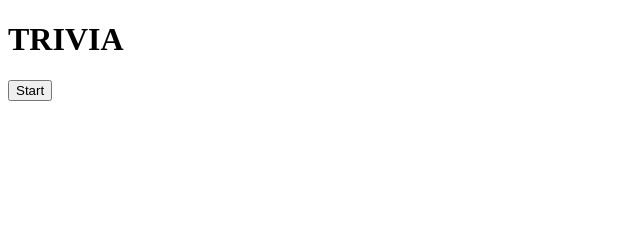
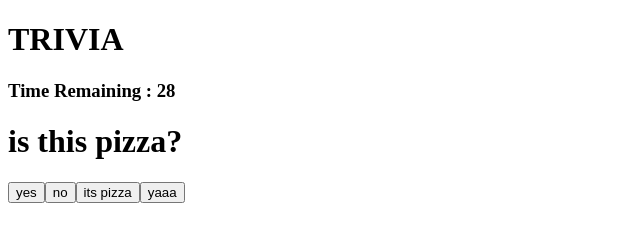
Before and after one commit to briankohnen/TriviaGame, a plain HTML site: page index.html in a window 1280 px wide. Both pictures are taken after a click on the button "Start". Shown: the whole page, without its empty margins (0-640 px from the left). Drawn offline with nearby package versions, Linux system fonts and the light colour scheme.

Commit message:
bk -- working in app.js. created placeholder question and answer pairs for testing funcitonality in trivia game. storing these key/value pairs as objects in an array with the end-goal of being able to easily loop through each array item until the end of the game. can correctly/incorrectly answer question in current state

```diff
--- a/assets/javascript/app.js
+++ b/assets/javascript/app.js
@@ -0,0 +1,151 @@
+var correct = 0;
+var incorrect = 0;
+var unanswered = 0;
+var intervalId;
+var btIntervalId;
+var timer = 30;
+var betweenTimer = 5;
+
+
+var questionsArray = [{
+    question : "is this pizza?",
+    options : ["yes", "no", "its pizza", "yaaa"],
+    answer : "yes"
+    },
+    {
+    question : "is this bread?",
+    options : ["no", "yes", "this is bread", "idk"],
+    answer : "no"
+    },
+    {
+    questions : "is this cheese?",
+    options : ["its fart", "its red", "its cheese", "yes"],
+    answer : "yes"
+    }];
+
+
+$(document).ready(function() {
+
+
+    function runTimer() {
+        clearInterval(intervalId);
+        intervalId = setInterval(decrement, 1000);
+    }
+
+    function decrement() {
+        timer--;
+        $("#timer").html("<h3> Time Remaining : " + timer + "</h3>");
+        if (timer === 0) {
+            stop();
+        }
+    }
+
+    function stop () {
+        clearInterval(intervalId);
+        clearInterval(btIntervalId);
+    }
+
+
+
+    function loadTimer() {
+        clearInterval(btIntervalId);
+        btIntervalId = setInterval(btDecrement, 1000);
+    }
+
+    function btDecrement () {
+        betweenTimer--;
+        if (betweenTimer === 0) {
+            stop();
+        }
+    };
+
+
+
+    $("#startButton").click(function() {
+        $("#startButton").remove();
+        startGame();
+    });
+
+
+    function startGame() {
+
+                runTimer();
+                $("#questionInfo").html("<h1>" + questionsArray[0].question + "</h1>");
+
+                for (var i = 0; i < questionsArray[0].options.length; i++) {
+                    $("#questionInfo").append("<button class=answers>" + questionsArray[0].options[i] + "</button>");
+                }
+
+                console.log(questionsArray[0].answer);
+
+                $(".answers").click(function() {
+                    if ($(this).html() == questionsArray[0].answer) {
+                        stop();
+                        loadTimer();
+                        correct++;
+                        $("#questionInfo").empty();
+                        $("#questionInfo").html("<h1>You guessed correctly!</h1>");
+                    } else {
+                        stop();
+                        loadTimer();
+                        incorrect++;
+                        $("#questionInfo").empty();
+                        $("#questionInfo").html("<h1>You guessed incorrectly! You suck!</h1>");
+                    }
+                });
+
+
+
+
+            //     runTimer();
+            //     $("#questionInfo").html("<h1>" + questionsArray[1].question + "</h1>");
+
+            //     for (var i = 0; i < questionsArray[1].options.length; i++) {
+            //         $("#questionInfo").append("<button class=answers>" + questionsArray[1].options[i] + "</button>");
+            //     }
+
+            //     console.log(questionsArray[1].answer);
+
+            //     $(".answers").click(function() {
+            //         if ($(this).html() == questionsArray[1].answer) {
+            //             stop();
+            //             loadTimer();
+            //             correct++;
+            //         } else {
+            //             stop();
+            //             loadTimer();
+            //             incorrect++;
+            //         }
+            //     });
+            // };
+
+
+
+
+
+
+
+
+
+
+
+
+
+
+
+
+
+
+
+
+
+
+
+
+
+
+
+
+
+}
+});
--- a/index.html
+++ b/index.html
@@ -16,7 +16,8 @@
         <h1 class="triviaHeader">TRIVIA</h1>
 
         <div id="content">
-
+            <div id="timer"></div>
+            <div id="questionInfo"></div>
             <button id="startButton">Start</button>
 
         </div>
```
